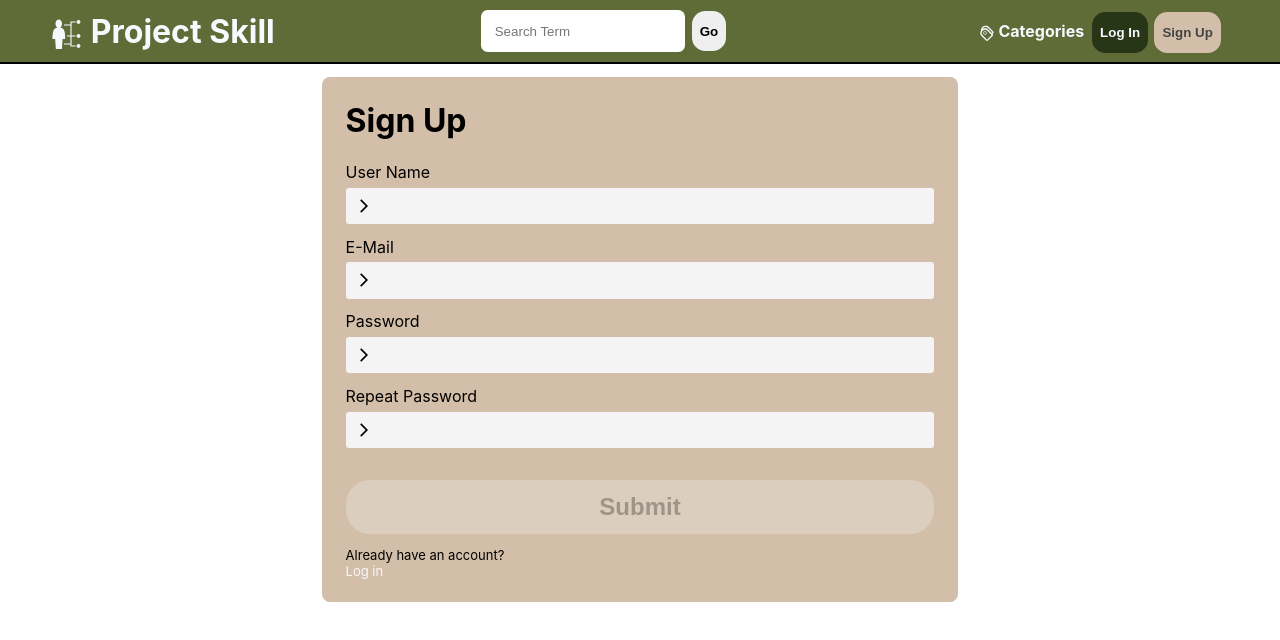
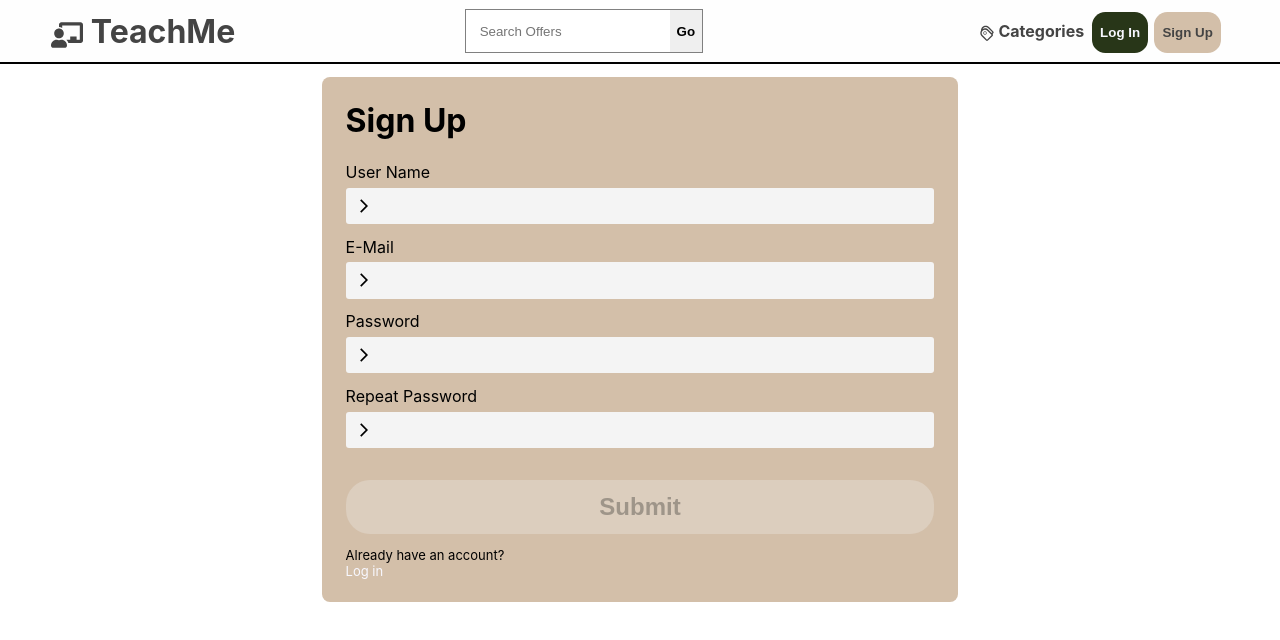
Before and after one commit to joans/teachme, a React (Create React App) app in the folder frontend/: page /signup in a window 1280 px wide. Shown: the top 640 px of the page. Built offline with nearby package versions, Linux system fonts and the light colour scheme.

Commit message:
Improve Header Design and Search Box

```diff
--- a/frontend/src/Layout/Header.jsx
+++ b/frontend/src/Layout/Header.jsx
@@ -3,7 +3,8 @@ import { Link, useNavigate } from "react-router-dom";
 import Button from "../UI/Button";
 import classes from "./Header.module.css";
 import { TiPlus, TiTags } from "react-icons/ti";
-import { GiSkills } from "react-icons/gi";
+import { FaChalkboardTeacher } from "react-icons/fa";
+
 import AuthContext from "../store/auth-context";
 
 const Header = () => {
@@ -19,12 +20,12 @@ const Header = () => {
 
   return (
     <>
-      <header className={`${classes.header} color-main`}>
+      <header className={`${classes.header}`}>
         <div className={classes["left-side"]}>
           <h1>
             <Link to="/" className={classes.link}>
-              <GiSkills className={classes.icon} />
-              <span className={classes.text}> Project Skill</span>
+              <FaChalkboardTeacher className={classes.icon} />
+              <span className={classes.text}> TeachMe</span>
             </Link>
           </h1>
         </div>
@@ -33,14 +34,14 @@ const Header = () => {
             <input
               type="text"
               id="searchterm"
-              placeholder="Search Term"
+              placeholder="Search Offers"
               className={classes.input}
               value={searchTerm}
               onChange={(e) => {
                 updateSearchTerm(e.target.value);
               }}
             />
-            <Button>Go</Button>
+            <Button className={classes["search-button"]}>Go</Button>
           </form>
         </div>
         <div className={classes["right-side"]}>
--- a/frontend/src/Layout/Header.module.css
+++ b/frontend/src/Layout/Header.module.css
@@ -16,6 +16,7 @@
   width: 100%;
   top: 0;
   left: 0;
+  background-color: #fefefe;
 }
 
 .text {
@@ -23,16 +24,25 @@
 }
 
 .icon {
-  vertical-align: middle;
+  vertical-align: text-bottom;
   height: 2rem;
   width: 2rem;
 }
 
 .input {
   padding: 1em;
-  border-radius: 0.5em;
-  border: none;
-  margin: 0 0.5em 0 0;
+  /* border-radius: 0.5em; */
+  border: 1px solid grey;
+  border-right: none;
+  margin: 0;
+}
+
+.search-button {
+  border-radius: 0%;
+  border: 1px solid grey;
+  border-left: none;
+  padding: 1em 0.5em;
+  margin: 0;
 }
 
 .right-side * {
@@ -55,10 +65,10 @@
 .link {
   text-decoration: none;
   font-weight: bold;
-  color: #f8f8ff;
+  color: var(--color-three);
 }
 
-@media all and (min-width: 820px) {
+@media all and (min-width: 900px) {
   .header {
     position: fixed;
     padding: 0 var(--padding-desktop-leftright);
```
